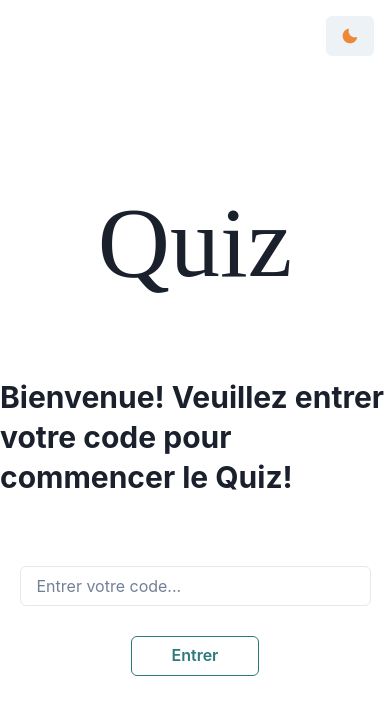
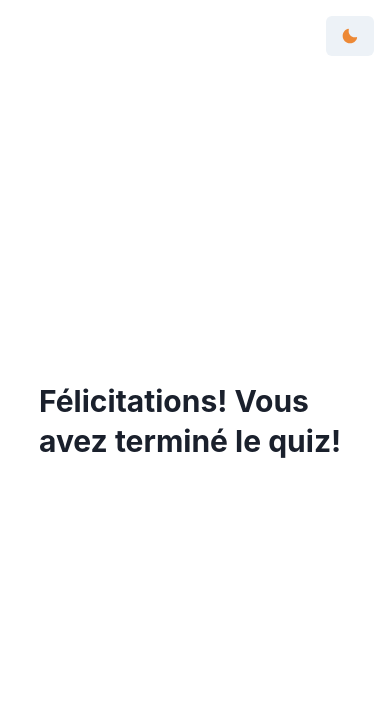
Before and after one commit to ahmedKhaireddine/Quiz-front-end, a React (Create React App) app: page / in a window 390 px wide. Shown: the top 714 px of the page. Built offline with nearby package versions, Linux system fonts and the light colour scheme; a web font is replaced by a local one.

Commit message:
pull depuis dev et responsive global pour le step 1, 2 et 4

```diff
--- a/src/components/layouts/QuizLayout.jsx
+++ b/src/components/layouts/QuizLayout.jsx
@@ -9,6 +9,9 @@ const Container = styled.div`
     flex-direction: column;
     justify-content: center;
     align-items: center;
+    @media (max-width: 1440px) {
+        padding: 10vw;
+    }
 `
 
 const QuizLayout = ({background, children}) => {
--- a/src/components/quiz-interface/Home.jsx
+++ b/src/components/quiz-interface/Home.jsx
@@ -18,6 +18,8 @@ const Box = styled.div`
 `
 
 const Home = () => {
+    const toast = useToast()
+
 
     return (
         <Formik
@@ -34,17 +36,18 @@ const Home = () => {
             }}
         >
             {(formik) => (
-                <Box>
+                <Box width={[1, 1 / 2, 1 / 4]} >
                     <Logo />
                     <Heading
                         as='h1'
+                        w={{ base: "80%", md:"100%"}}
                         my="60px"
                     >
                         Bienvenue! Veuillez entrer votre code pour commencer le Quiz!
                     </Heading>
                     <VStack
                         as="form"
-                        w={{ base: "90%", md: 300 }}
+                        w={{ base: "80%", md: 400 }}
                         mx="auto"
                         spacing="30px"
                         justifyContent="center"
@@ -56,6 +59,15 @@ const Home = () => {
                         />
                         <ButtonComponent
                             px={ 10 }
+                            onClick={() => toast({
+                                isClosable: true,
+                                title: "Code Valide",
+                                description:"Vous pouvez accéder au Quiz",
+                                duration:3000,
+                                position:"bottom-right",
+                                status:"success",
+                                })
+                            }
                         >
                             Entrer
                         </ButtonComponent>
--- a/src/components/quiz-interface/Over.jsx
+++ b/src/components/quiz-interface/Over.jsx
@@ -1,12 +1,11 @@
-import React from "react"
-
+import { Heading } from "@chakra-ui/react"
 import Title from "./Title"
 
 const Over = (props) => {
     return (
-        <Title>
+        <Heading>
             Félicitations! Vous avez terminé le quiz!
-        </Title>
+        </Heading>
     )
 }
 
--- a/src/components/quiz-interface/PlayerInfos.jsx
+++ b/src/components/quiz-interface/PlayerInfos.jsx
@@ -41,17 +41,18 @@ const PlayerInfos = (props) => {
             {(formik) => (
                 <Box>
                     <Heading
-                        as='h1'
+                        as="h1"
+                        w={{ base: "80%", md:"100%"}}
+                        mx="auto"
                         mb="60px"
                     >
                         Dernière étape avant de commencer
                     </Heading>
                     <VStack
                         as="form"
-                        w={{ base: "90%", md: 300 }}
+                        w={{ base: "80%" }}
                         mx="auto"
                         spacing="30px"
-                        justifyContent="center"
                         onSubmit={formik.handleSubmit}
                     >
                         <TextField
--- a/src/components/quiz-interface/Quiz.jsx
+++ b/src/components/quiz-interface/Quiz.jsx
@@ -1,4 +1,5 @@
 import { useEffect, useState, useContext } from "react"
+import ButtonComponent from "./core/ButtonComponent"
 
 import { QuizContext } from "../../contexts/Quiz"
 import Questions from "../../questions.json"
@@ -14,7 +15,7 @@ const Quiz = () => {
   const [index, setIndex] = useState(0)
   const { time, start } = useTimer({
     onTimeOver: () => {
-      if(index < Questions.length) {
+      if (index < Questions.length) {
         setIndex(index => index + 1)
       }
     },
@@ -69,7 +70,7 @@ const Quiz = () => {
         setAnswerSelected={setAnswerSelected}
         questionId={id}
       />
-      <button onClick={() => saveAnswer()}>Question suivante</button>
+      <ButtonComponent onClick={() => saveAnswer()}>Question suivante</ButtonComponent>
     </div>
   )
 }
--- a/src/components/quiz-interface/core/ButtonComponent.jsx
+++ b/src/components/quiz-interface/core/ButtonComponent.jsx
@@ -2,8 +2,7 @@ import React from "react"
 
 import { Button, useToast } from "@chakra-ui/react"
 
-const ButtonComponent = ({handleClick, px, children}) => {
-    const toast = useToast()
+const ButtonComponent = ({handleClick, onClick, px, children}) => {
 
     return (
         <Button
@@ -12,23 +11,15 @@ const ButtonComponent = ({handleClick, px, children}) => {
             px={px}
             variant="outline"
             colorScheme="teal"
-            onClick={() => toast({
-                isClosable: true,
-                title: "Code Valide",
-                description:"Vous pouvez accéder au Quiz",
-                duration:3000,
-                position:"bottom-right",
-                status:"success",
-                })
-            }
+            onClick={onClick}
         >
             {children}
         </Button>
     )
 }
 
-// ButtonComponent.defaultProps = {
-//     handleClick: () => {return console.log("clicked")}
-// }
+ButtonComponent.defaultProps = {
+    handleClick: () => {return console.log("clicked")}
+}
 
 export default ButtonComponent
--- a/src/contexts/Quiz.jsx
+++ b/src/contexts/Quiz.jsx
@@ -8,7 +8,7 @@ const QuizContextProvider = ({ children }) => {
   const [infos, setInfos] = useState({})
   const [answers, setAnswers] = useState([])
   const [score, setScore] = useState(0)
-  const [step, setStep] = useState(1)
+  const [step, setStep] = useState(4)
 
   const value = {
     step,
```
